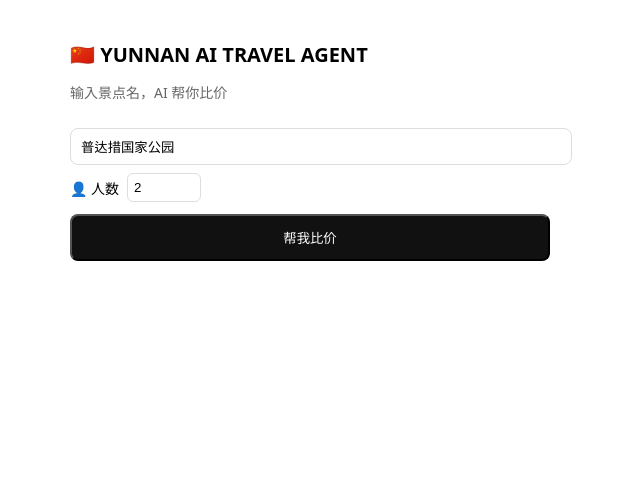
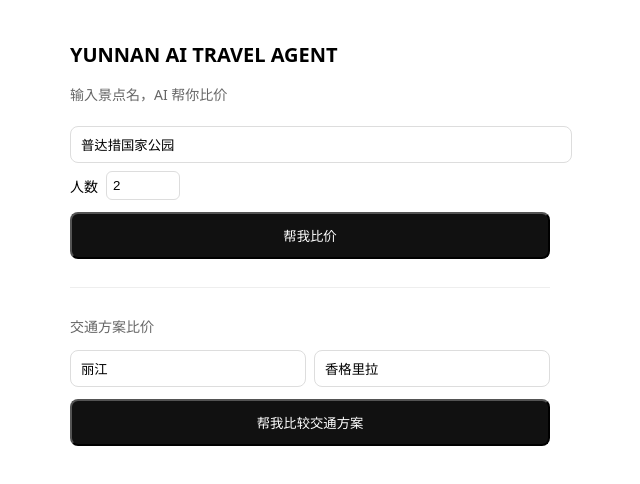
Before and after one commit to tehyeongseng97-jpg/yunnan-travel, a Next.js app: page / in a window 1280 px wide. Shown: the top 484 px of the page, without its empty margins (330-970 px from the left). Built offline with nearby package versions, Linux system fonts and the light colour scheme.

Commit message:
Update page.tsx

```diff
--- a/app/page.tsx
+++ b/app/page.tsx
@@ -7,6 +7,11 @@ export default function Home() {
   const [partySize, setPartySize] = useState(2);
   const [loading, setLoading] = useState(false);
   const [result, setResult] = useState<any>(null);
+
+  const [from, setFrom] = useState("丽江");
+  const [to, setTo] = useState("香格里拉");
+  const [transportLoading, setTransportLoading] = useState(false);
+  const [transportResult, setTransportResult] = useState<any>(null);
 
   async function handleAsk() {
     setLoading(true);
@@ -21,19 +26,32 @@ export default function Home() {
     setLoading(false);
   }
 
+  async function handleTransportAsk() {
+    setTransportLoading(true);
+    setTransportResult(null);
+    const res = await fetch("/api/transport", {
+      method: "POST",
+      headers: { "Content-Type": "application/json" },
+      body: JSON.stringify({ from, to, partySize }),
+    });
+    const data = await res.json();
+    setTransportResult(data);
+    setTransportLoading(false);
+  }
+
   return (
     <main style={{ maxWidth: 480, margin: "0 auto", padding: 20, fontFamily: "system-ui" }}>
-      <h1 style={{ fontSize: 20 }}>🇨🇳 YUNNAN AI TRAVEL AGENT</h1>
-      <p style={{ color: "#666", fontSize: 14 }}>输入景点名，AI 帮你比价</p>
+      <h1 style={{ fontSize: 20 }}>YUNNAN AI TRAVEL AGENT</h1>
 
+      <p style={{ color: "#666", fontSize: 14, marginTop: 16 }}>输入景点名，AI 帮你比价</p>
       <input
         value={place}
         onChange={(e) => setPlace(e.target.value)}
-        placeholder="景点名称，如：普达措国家公园"
-        style={{ width: "100%", padding: 10, marginTop: 12, border: "1px solid #ddd", borderRadius: 8 }}
+        placeholder="景点名称"
+        style={{ width: "100%", padding: 10, marginTop: 8, border: "1px solid #ddd", borderRadius: 8 }}
       />
       <div style={{ marginTop: 8, display: "flex", alignItems: "center", gap: 8 }}>
-        <label style={{ fontSize: 14 }}>👤 人数</label>
+        <label style={{ fontSize: 14 }}>人数</label>
         <input
           type="number"
           value={partySize}
@@ -42,22 +60,21 @@ export default function Home() {
           style={{ width: 60, padding: 6, border: "1px solid #ddd", borderRadius: 6 }}
         />
       </div>
-
       <button
         onClick={handleAsk}
         disabled={loading}
         style={{ marginTop: 12, width: "100%", padding: 12, background: "#111", color: "#fff", borderRadius: 8 }}
       >
-        {loading ? "AI 正在比价…" : "帮我比价"}
+        {loading ? "AI 正在比价" : "帮我比价"}
       </button>
 
-      {result?.status === "insufficient_data" && (
-        <p style={{ marginTop: 20, color: "#c0392b" }}>⚠️ {result.message}</p>
+      {result && result.status === "insufficient_data" && (
+        <p style={{ marginTop: 20, color: "#c0392b" }}>{result.message}</p>
       )}
 
-      {result?.status === "ok" && (
+      {result && result.status === "ok" && (
         <div style={{ marginTop: 20 }}>
-          <h2 style={{ fontSize: 16 }}>⭐ AI 推荐</h2>
+          <h2 style={{ fontSize: 16 }}>AI 推荐</h2>
           <div style={{ border: "1px solid #eee", borderRadius: 10, padding: 12, marginTop: 8 }}>
             <div style={{ fontWeight: 600 }}>{result.recommendation.title}</div>
             <div style={{ fontSize: 13, color: "#555", marginTop: 6 }}>{result.recommendation.reasoning}</div>
@@ -69,11 +86,11 @@ export default function Home() {
               target="_blank"
               style={{ display: "inline-block", marginTop: 10, color: "#2563eb" }}
             >
-              前往购买 →
+              前往购买
             </a>
           </div>
 
-          <h3 style={{ fontSize: 14, marginTop: 16 }}>所有候选项（按可信度+价格排序）</h3>
+          <h3 style={{ fontSize: 14, marginTop: 16 }}>所有候选项</h3>
           {result.candidates.map((c: any, i: number) => (
             <div key={i} style={{ fontSize: 13, padding: "8px 0", borderBottom: "1px solid #f0f0f0" }}>
               <div>
@@ -94,6 +111,59 @@ export default function Home() {
           ))}
         </div>
       )}
+
+      <hr style={{ margin: "28px 0", border: "none", borderTop: "1px solid #eee" }} />
+
+      <p style={{ color: "#666", fontSize: 14 }}>交通方案比价</p>
+      <div style={{ display: "flex", gap: 8, marginTop: 8 }}>
+        <input
+          value={from}
+          onChange={(e) => setFrom(e.target.value)}
+          placeholder="出发地"
+          style={{ flex: 1, padding: 10, border: "1px solid #ddd", borderRadius: 8 }}
+        />
+        <input
+          value={to}
+          onChange={(e) => setTo(e.target.value)}
+          placeholder="目的地"
+          style={{ flex: 1, padding: 10, border: "1px solid #ddd", borderRadius: 8 }}
+        />
+      </div>
+      <button
+        onClick={handleTransportAsk}
+        disabled={transportLoading}
+        style={{ marginTop: 12, width: "100%", padding: 12, background: "#111", color: "#fff", borderRadius: 8 }}
+      >
+        {transportLoading ? "AI 正在比较交通方案" : "帮我比较交通方案"}
+      </button>
+
+      {transportResult && transportResult.status === "insufficient_data" && (
+        <p style={{ marginTop: 20, color: "#c0392b" }}>{transportResult.message}</p>
+      )}
+
+      {transportResult && transportResult.status === "error" && (
+        <p style={{ marginTop: 20, color: "#c0392b" }}>报错：{transportResult.message}</p>
+      )}
+
+      {transportResult && transportResult.status === "ok" && (
+        <div style={{ marginTop: 20 }}>
+          <h2 style={{ fontSize: 16 }}>AI 推荐：{transportResult.recommended}</h2>
+          {transportResult.ranked.map((r: any, i: number) => (
+            <div key={i} style={{ border: "1px solid #eee", borderRadius: 10, padding: 12, marginTop: 8 }}>
+              <div style={{ fontWeight: 600 }}>
+                {r.label} — 人均 ¥{r.totalPerPerson}
+                {i === 0 && <span style={{ marginLeft: 6, fontSize: 12, color: "#16a34a" }}>最优</span>}
+              </div>
+              {r.diffFromCheapest > 0 && (
+                <div style={{ fontSize: 12, color: "#999" }}>比最优方案贵 ¥{r.diffFromCheapest}/人</div>
+              )}
+              <div style={{ fontSize: 12, color: "#888", marginTop: 4 }}>
+                {partySize} 人总计 ¥{r.totalForParty}
+              </div>
+            </div>
+          ))}
+        </div>
+      )}
     </main>
   );
 }
```
